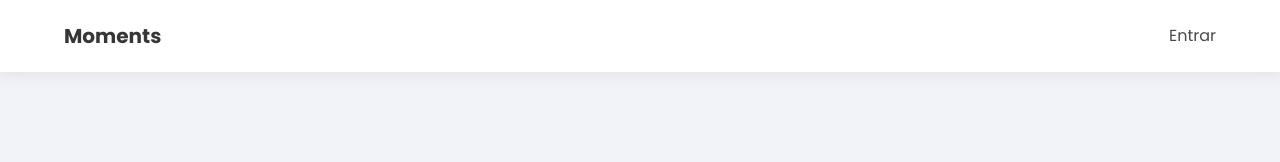
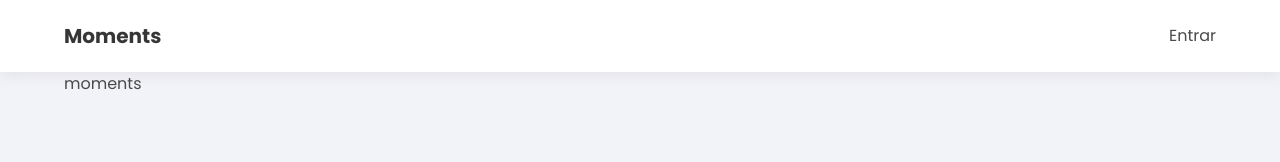
Before and after one commit to vitorleonel/heroesapp, a React app: page / in a window 1280 px wide. Shown: the top 162 px of the page. Built offline with nearby package versions, Linux system fonts and the light colour scheme.

Commit message:
iniciando container de momentos

```diff
--- a/src/js/components/App.js
+++ b/src/js/components/App.js
@@ -1,5 +1,8 @@
 import React, { Component } from 'react'
+import { Route } from 'react-router-dom'
+
 import Navbar from './Navbar'
+import Moments from '@scripts/containers/Moments/Moments'
 
 class App extends Component {
 
@@ -7,6 +10,10 @@ class App extends Component {
         return(
             <div>
                 <Navbar title="Moments" />
+
+                <div className="container">
+                    <Route path="/" component={ Moments } exact />
+                </div>
             </div>
         )
     }
--- /dev/null
+++ b/src/js/containers/Moments/Moments.js
@@ -0,0 +1,13 @@
+import React, { Component } from 'react'
+
+class Moments extends Component {
+
+    render() {
+        return (
+            <div>moments</div>
+        )
+    }
+
+}
+
+export default Moments
--- a/src/js/index.js
+++ b/src/js/index.js
@@ -1,7 +1,14 @@
 import React from 'react'
 import ReactDOM from 'react-dom'
+import { HashRouter  } from 'react-router-dom'
 
 import App from './components/App'
 import '@styles/app.scss'
 
-ReactDOM.render(<App />, document.getElementById('app'))
+ReactDOM.render(
+    <HashRouter>
+        <App />
+    </HashRouter >,
+
+    document.getElementById('app')
+)
```
